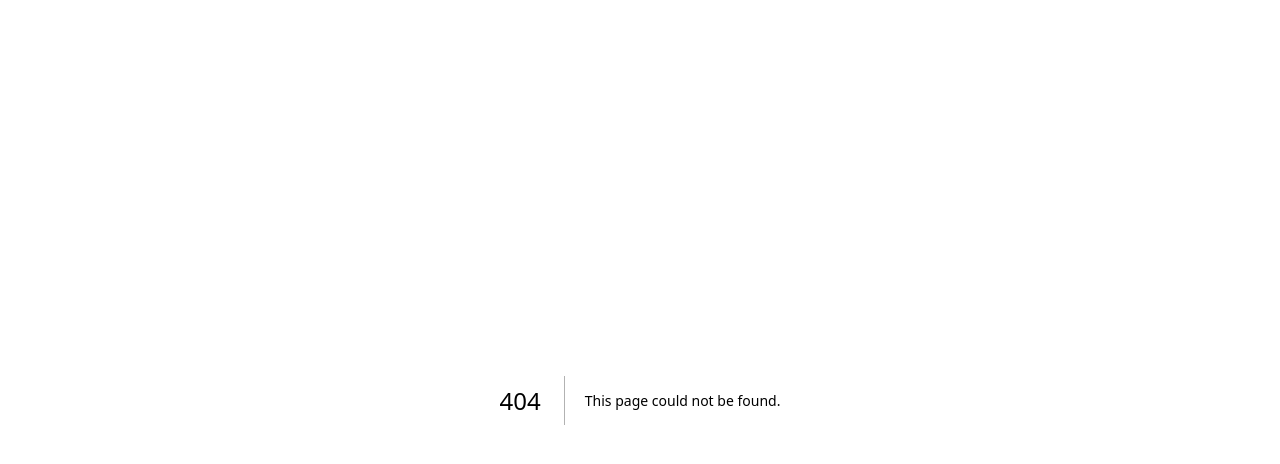
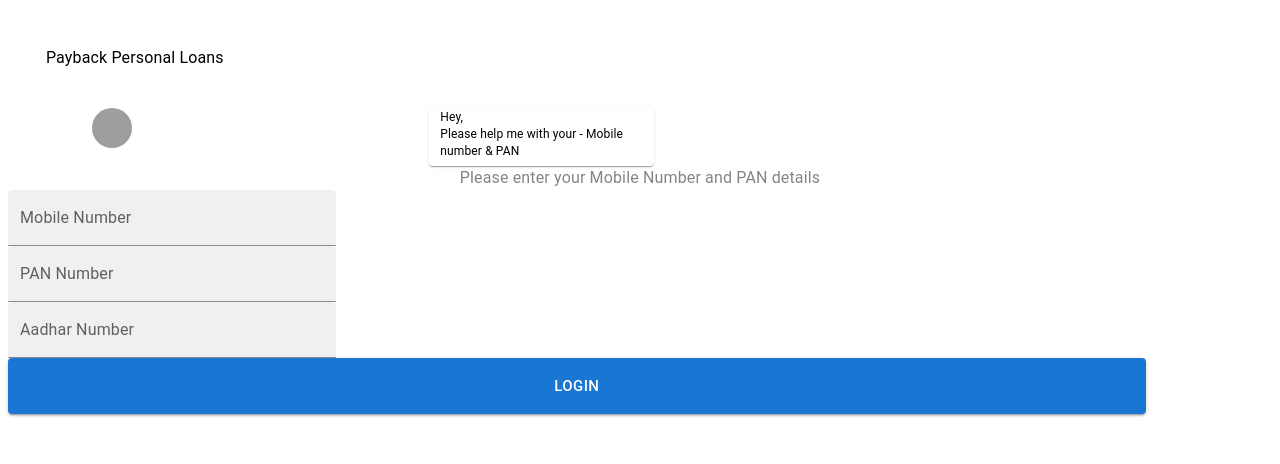
Before and after one commit to prayag2301/bankathon, a Next.js app: page /login in a window 1280 px wide. Before the commit this address had no page. Shown: the top 464 px of the page. Built offline with nearby package versions, Linux system fonts and the light colour scheme; grey boxes are pictures that could not be loaded.

Commit message:
Login Scrn

```diff
--- a/package.json
+++ b/package.json
@@ -9,6 +9,9 @@
     "lint": "next lint"
   },
   "dependencies": {
+    "@emotion/react": "^11.10.5",
+    "@emotion/styled": "^11.10.5",
+    "@mui/material": "^5.11.5",
     "@next/font": "13.1.3",
     "@types/node": "18.11.18",
     "@types/react": "18.0.27",
--- /dev/null
+++ b/src/pages/login.tsx
@@ -0,0 +1,108 @@
+import type { NextPage } from "next";
+import React, { useEffect, useState } from "react";
+import Head from "next/head";
+import Image from "next/image";
+import { Container } from "@material-ui/core";
+import styles from "../styles/Home.module.css";
+import { Typography } from "@mui/material";
+import { Avatar } from "@mui/material";
+import { styled } from "@mui/material/styles";
+import Box from "@mui/material/Box";
+import Paper from "@mui/material/Paper";
+import Grid from "@mui/material/Grid";
+import Card from "@mui/material/Card";
+import CardActions from "@mui/material/CardActions";
+import CardContent from "@mui/material/CardContent";
+import CardMedia from "@mui/material/CardMedia";
+import TextField from "@mui/material/TextField";
+import Button from "@mui/material/Button";
+
+const Home: NextPage = () => {
+  return (
+    <>
+      <Head>
+        <title>Create Next App With SubZero</title>
+      </Head>
+      <Typography className={styles.header1}>Payback Personal Loans</Typography>
+
+      <Grid container s>
+        <Grid item xs={4}>
+          <Avatar
+            className={styles.ava}
+            alt="Bot"
+            src="/static/images/avatar/2.jpg"
+          />
+        </Grid>
+        <Grid item xs={8}>
+          <Card
+            style={{ height: "58px", padding: "0%", margin: "0%" }}
+            sx={{ maxWidth: "225px" }}
+          >
+            <CardContent
+              style={{
+                height: "58px",
+                padding: "0%",
+                margin: "0%",
+                paddingLeft: "11px",
+                color: "black",
+              }}
+            >
+              <Typography style={{ fontSize: "12px" }}>Hey,</Typography>
+              <Typography
+                style={{ fontSize: "12px", color: "black" }}
+                variant="body2"
+                color="text.secondary"
+              >
+                Please help me with your - Mobile number & PAN
+              </Typography>
+            </CardContent>
+          </Card>
+        </Grid>
+      </Grid>
+
+      <Grid container s>
+        <Grid item xs={12}>
+          <Typography className={styles.ava1}>
+            Please enter your Mobile Number and PAN details
+          </Typography>
+        </Grid>
+      </Grid>
+
+      <Grid container s>
+        <Grid item xs={12}>
+          <TextField
+            className={styles.inp}
+            id="filled-basic"
+            label="Mobile Number"
+            variant="filled"
+          />
+        </Grid>
+      </Grid>
+      <Grid container s>
+        <Grid item xs={12}>
+          <TextField
+            className={styles.inp2}
+            id="filled-basic"
+            label="PAN Number"
+            variant="filled"
+          />
+        </Grid>
+      </Grid>
+      <Grid container s>
+        <Grid item xs={12}>
+          <TextField
+            className={styles.inp3}
+            id="filled-basic"
+            label="Aadhar Number"
+            variant="filled"
+          />
+        </Grid>
+      </Grid>
+      <Button className={styles.logbtn} variant="contained" size="large">
+        Login
+      </Button>
+    </>
+  );
+};
+
+export default Home;
--- a/src/styles/Home.module.css
+++ b/src/styles/Home.module.css
@@ -7,6 +7,54 @@
   min-height: 100vh;
 }
 
+.header1 {
+  padding: 3%;
+  font-weight: 700;
+  font-size: 20px;
+  font: lato;
+  margin-bottom: 25px;
+}
+.ava {
+  margin-left: 20%;
+  width: 62px;
+  height: 62px;
+}
+
+.inp {
+  width: 328px;
+  height: 56px;
+  margin-left: 16px;
+  margin-top: 21px;
+}
+.inp2 {
+  width: 328px;
+  height: 56px;
+  margin-left: 16px;
+  margin-top: 41px;
+}
+.inp3 {
+  width: 328px;
+  height: 56px;
+  margin-left: 16px;
+  margin-top: 101px;
+}
+.logbtn {
+  width: 90%;
+  height: 56px;
+  margin-left: 5%;
+  margin-top: 26px;
+  background-color: #97144d;
+  border-radius: 8px;
+  font-style: normal;
+  font-weight: 700;
+  font-size: 16px;
+}
+.ava1 {
+  font-size: 12px;
+  margin-top: 52px;
+  color: #858585;
+  text-align: center;
+}
 .description {
   display: inherit;
   justify-content: inherit;
@@ -97,7 +145,7 @@
 
 .center::before,
 .center::after {
-  content: '';
+  content: "";
   left: 50%;
   position: absolute;
   filter: blur(45px);
@@ -125,7 +173,7 @@
 
 .thirteen::before,
 .thirteen::after {
-  content: '';
+  content: "";
   position: absolute;
   z-index: -1;
 }
```
Also changed, not shown: 1 other file (tests, documents, lock files or other folders).
